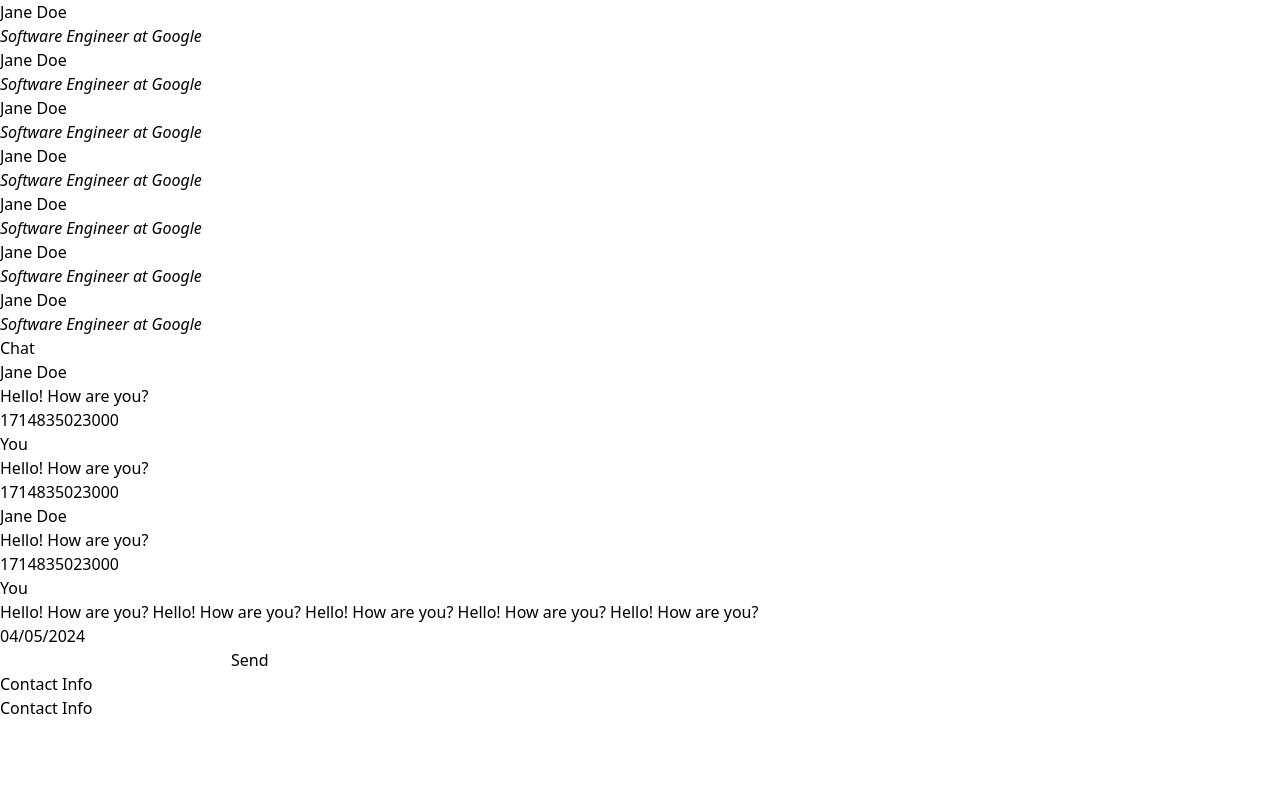
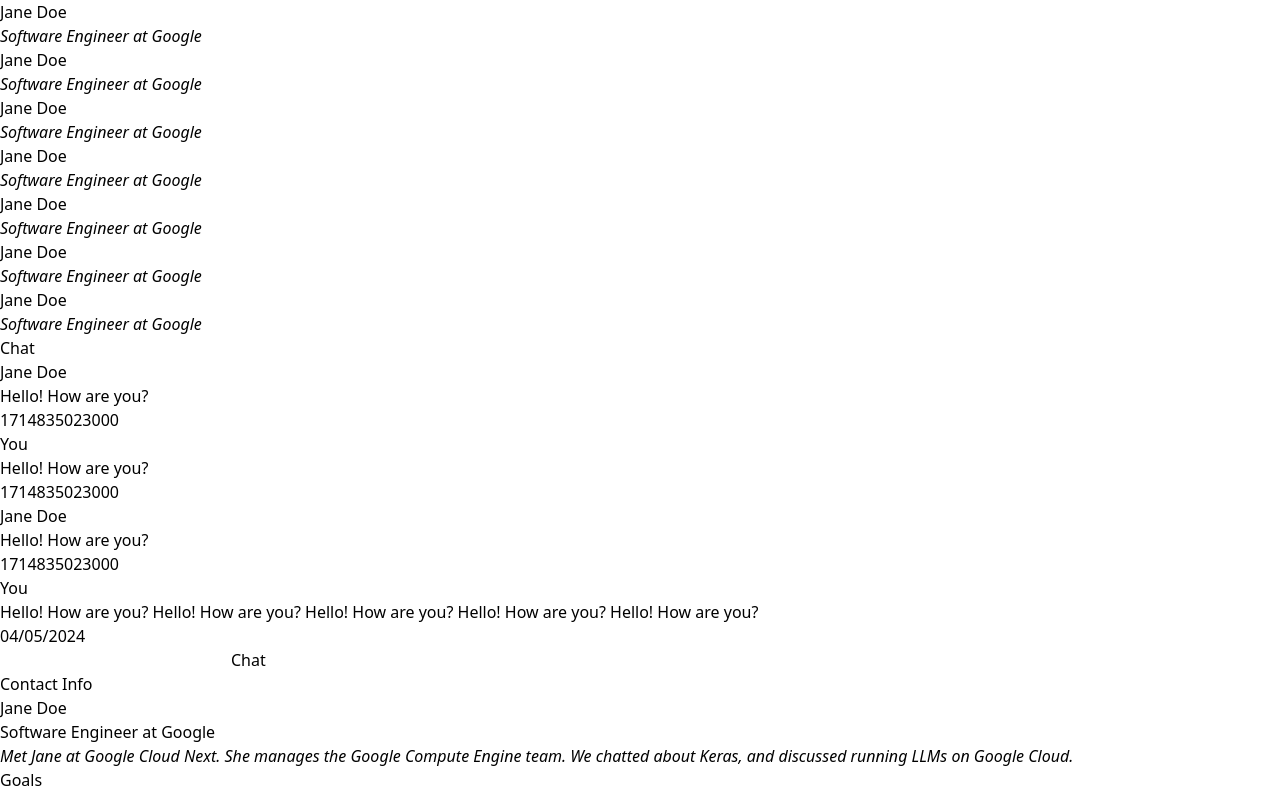
Before and after one commit to mayank-raj1/GDSC_Hacks, a React (Vite) app in the folder Frontend/: page /contacts/abc123 in a window 1280 px wide. Shown: the part 1401-2193 px from the top of the page. Before the commit the page ends 2121 px from the top, so only its background shows below. Built offline with nearby package versions, Linux system fonts and the light colour scheme.

Commit message:
ContactInfo functional

```diff
--- a/Frontend/src/components/contacts/Contact.jsx
+++ b/Frontend/src/components/contacts/Contact.jsx
@@ -4,19 +4,22 @@ import ContactGoals from "./ContactGoals";
 
 function Contact({ id, name, title, company, goal }) {
 
+  const met = "Met Jane at Google Cloud Next. She manages the Google Compute Engine team. We chatted about Keras, and discussed running LLMs on Google Cloud.";
+
   return (
     <div className="h-full flex">
-      <div className="flex-1 m-4 mr-2 p-4 w-full bg-white rounded-lg shadow-md">
+      <div className=" w-2/3 m-4 mr-2 p-4 bg-white rounded-lg shadow-md">
         <ContactChatBox />
       </div>
 
-      <div className="flex flex-col flex-1">
-        <div className="flex-1 m-4 ml-2 mb-2 p-4 bg-white rounded-lg shadow-md">
-          <ContactInfo />
+      <div className="flex flex-col w-1/3">
+        <div className="m-4 ml-2 mb-2 p-4 bg-white rounded-lg shadow-md">
+          <ContactInfo name={name} title={title} company={company} met={met} />
         </div>
-        <div className="flex-1 text-xl m-4 ml-2 mt-2 p-4 bg-white rounded-lg shadow-md">
+        <div className=" text-xl m-4 ml-2 mt-2 p-4 bg-white rounded-lg shadow-md">
           <ContactGoals />
         </div>
+        <div className="flex-1"></div>
       </div>
     </div>
   );
--- a/Frontend/src/components/contacts/ContactChatbox.jsx
+++ b/Frontend/src/components/contacts/ContactChatbox.jsx
@@ -38,13 +38,13 @@ function ContactChatBox() {
 
   return (
     <div className="w-full h-full flex flex-col justify-end">
-      <div className="w-full flex justify-center border-b pb-4">
+      <div className="w-full flex justify-center h-12 border-b pb-4">
         <h4 className="text-2xl font-semibold">Chat</h4>
       </div>
       <div className="w-full h-full flex flex-col-reverse items-center">
         {
           sampleMessages.map((message, i) => {
-            return <Message message={message} />
+            return <Message key={i} message={message} />
           })
         }
       </div>
@@ -61,7 +61,7 @@ function ContactChatBox() {
             type="submit"
             className="bg-cyan-300 hover:bg-cyan-400 active:bg-cyan-500 absolute py-1.5 px-3 right-2 top-1 rounded-xl"
           >
-            Send
+            Chat
           </button>
         </Form>
       </div>
--- a/Frontend/src/components/contacts/ContactGoals.jsx
+++ b/Frontend/src/components/contacts/ContactGoals.jsx
@@ -4,7 +4,7 @@ function ContactGoals() {
   return (
     <div className="w-full h-full flex flex-col">
       <div className="w-full flex justify-center h-12 border-b pb-4">
-        <h5 className="text-xl font-semibold">Contact Info</h5>
+        <h6 className="text-xl font-semibold">Goals</h6>
       </div>
 
 
--- a/Frontend/src/components/contacts/ContactInfo.jsx
+++ b/Frontend/src/components/contacts/ContactInfo.jsx
@@ -1,5 +1,5 @@
 
-function ContactInfo() {
+function ContactInfo({ name, title, company, met }) {
 
   return (
     <div className="w-full h-full flex flex-col">
@@ -7,6 +7,10 @@ function ContactInfo() {
         <h5 className="text-xl font-semibold">Contact Info</h5>
       </div>
 
+      <p className="font-semibold text-2xl ml-2 pt-4">{name}</p>
+      <p className="text-xl pt-2 ml-2 border-b pb-4 text-slate-400">{title + " at " + company}</p>
+      <p className="text-md pt-4 p-2"><em>{met}</em></p>
+
 
     </div>
   );
```
